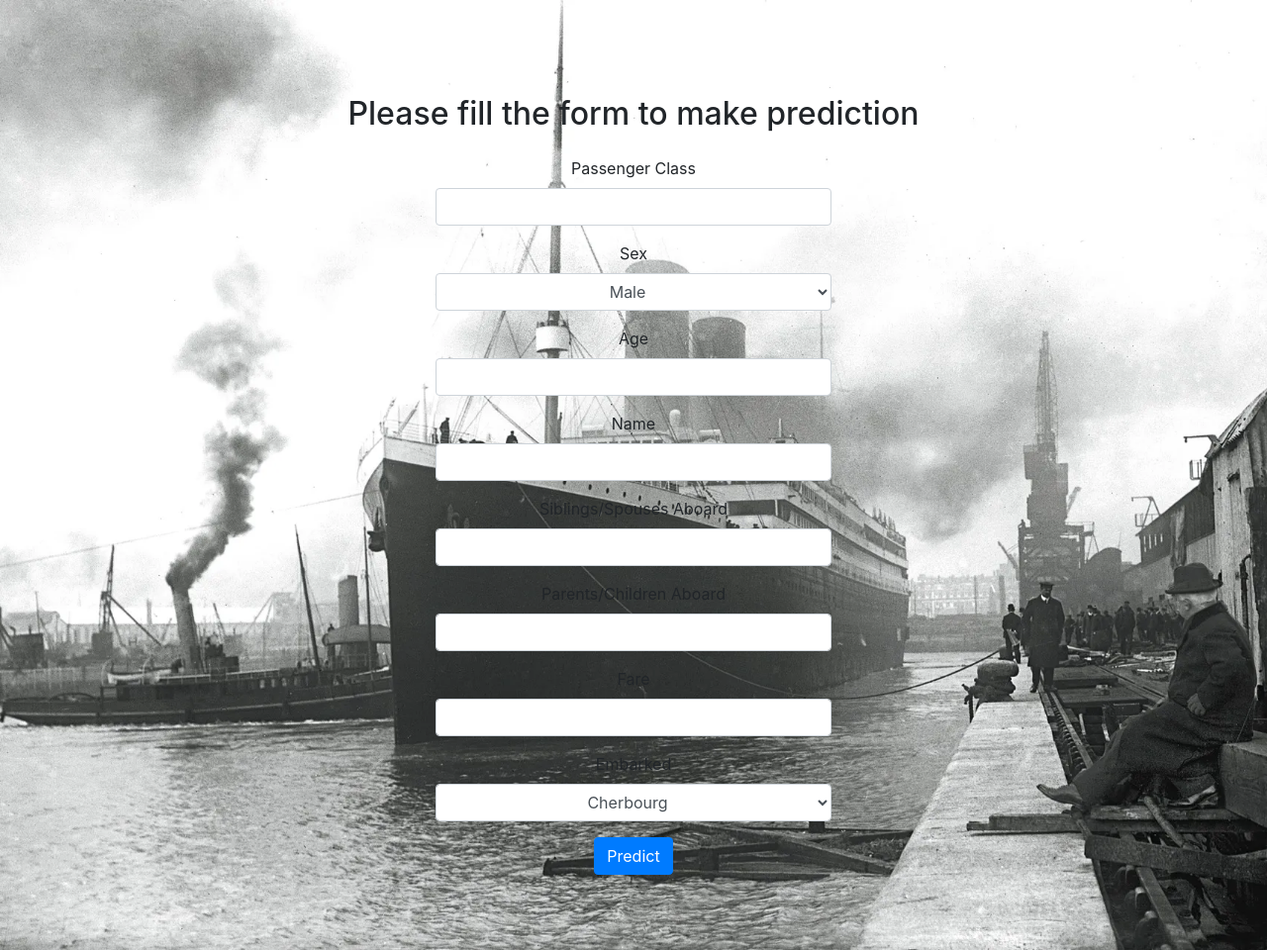
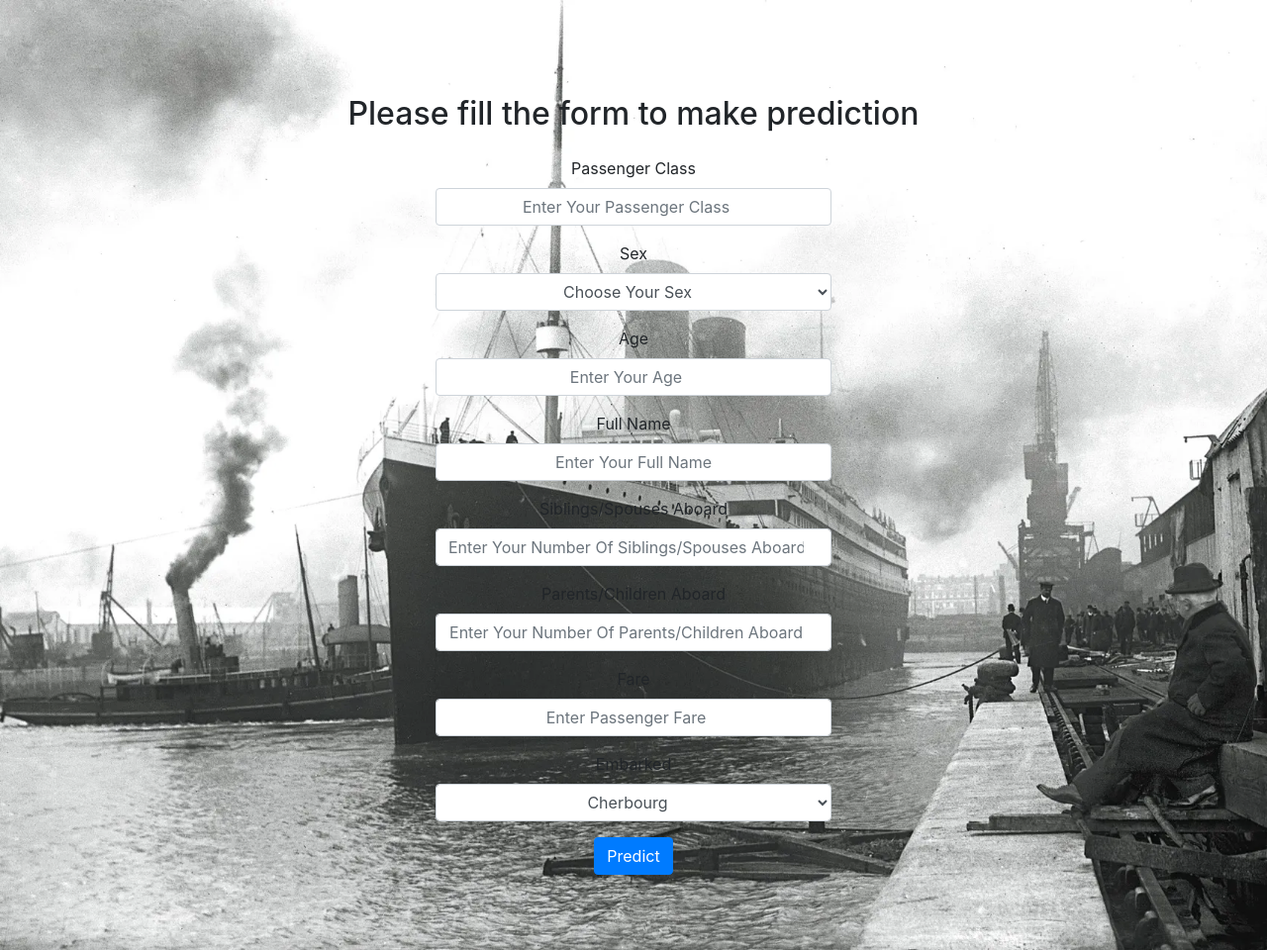
Before and after one commit to OleksiiLatypov/Titanic_ML, a Flask app: page /predict in a window 1280 px wide. Shown: the whole page at 99% size. Run offline with Flask 3, Linux system fonts and the light colour scheme; some libraries are stand-ins or nearby versions.

Commit message:
modify form

```diff
--- a/app.py
+++ b/app.py
@@ -6,6 +6,8 @@ from utils.dataloader import DataLoader
 from settings.constants import MODELS_DIRECTORY
 from sklearn.svm import SVC
 from pathlib import Path
+from forms.form import PassengerForm
+
 
 app = Flask(__name__)
 
@@ -22,6 +24,7 @@ def home():
 
 @app.route('/predict', methods=['GET', 'POST'])
 def predict():
+    form = PassengerForm()
     if request.method == 'POST':
         pclass = int(request.form['pclass'])
         sex = request.form['sex']
--- /dev/null
+++ b/forms/form.py
@@ -0,0 +1,15 @@
+from flask_wtf import FlaskForm
+from wtforms import StringField, IntegerField, FloatField, SelectField
+from wtforms.validators import InputRequired, NumberRange
+
+
+class PassengerForm(FlaskForm):
+    pclass = IntegerField('Passenger Class', validators=[InputRequired(), NumberRange(min=1, max=3)])
+    sex = SelectField(choices=[('male', 'Male'), ('female', 'Female')], validators=[InputRequired()])
+    age = FloatField('Age', validators=[InputRequired(), NumberRange(min=0.0, max=100.0)])
+    name = StringField('Name', validators=[InputRequired()])
+    siblings_spouses = IntegerField('Siblings/Spouses Aboard', validators=[InputRequired(), NumberRange(min=0, max=100)])
+    parents_children = IntegerField('Parents/Children Aboard', validators=[InputRequired(), NumberRange(min=0, max=100)])
+    fare = FloatField('Fare', validators=[InputRequired(), NumberRange(min=0, max=300)])
+    embarked = SelectField('Embarked', choices=[('C', 'Cherbourg'), ('Q', 'Queenstown'), ('S', 'Southampton')],
+                           validators=[InputRequired()])
--- a/templates/index.html
+++ b/templates/index.html
@@ -32,34 +32,35 @@
         <form method="POST" action="/predict">
             <div class="form-group" align="center">
                 <label for="pclass">Passenger Class</label>
-                <input type="number" class="form-control" id="pclass" name="pclass" required>
+                <input type="number" class="form-control" id="pclass" placeholder="Enter Your Passenger Class" name="pclass" min="1" max="3" required>
             </div>
             <div class="form-group" align="center">
                 <label for="sex">Sex</label>
                 <select class="form-control" id="sex" name="sex" required>
+                    <option value="" disabled selected hidden>Choose Your Sex</option>
                     <option value="male">Male</option>
                     <option value="female">Female</option>
                 </select>
             </div>
             <div class="form-group" align="center">
                 <label for="age">Age</label>
-                <input type="number" class="form-control" id="age" name="age" required>
+                <input type="number" class="form-control" id="age" placeholder="Enter Your Age" name="age" min="0" max="100" required>
             </div>
             <div class="form-group" align="center">
-                <label for="name">Name</label>
-                <input type="text" class="form-control" id="name" name="name" required>
+                <label for="name">Full Name</label>
+                <input type="text" class="form-control" id="name" placeholder="Enter Your Full Name" name="name" required>
             </div>
             <div class="form-group" align="center">
                 <label for="siblings_spouses">Siblings/Spouses Aboard</label>
-                <input type="number" class="form-control" id="siblings_spouses" name="siblings_spouses" required>
+                <input type="number" class="form-control" id="siblings_spouses" placeholder="Enter Your Number Of Siblings/Spouses Aboard" name="siblings_spouses" required>
             </div>
             <div class="form-group" align="center">
                 <label for="parents_children">Parents/Children Aboard</label>
-                <input type="number" class="form-control" id="parents_children" name="parents_children" required>
+                <input type="number" class="form-control" id="parents_children" placeholder="Enter Your Number Of Parents/Children Aboard" name="parents_children" required>
             </div>
             <div class="form-group" align="center">
                 <label for="fare">Fare</label>
-                <input type="number" class="form-control" id="fare" name="fare" required>
+                <input type="number" class="form-control" id="fare" placeholder="Enter Passenger Fare" name="fare" required>
             </div>
             <div class="form-group" align="center">
                 <label for="embarked">Embarked</label>
```
